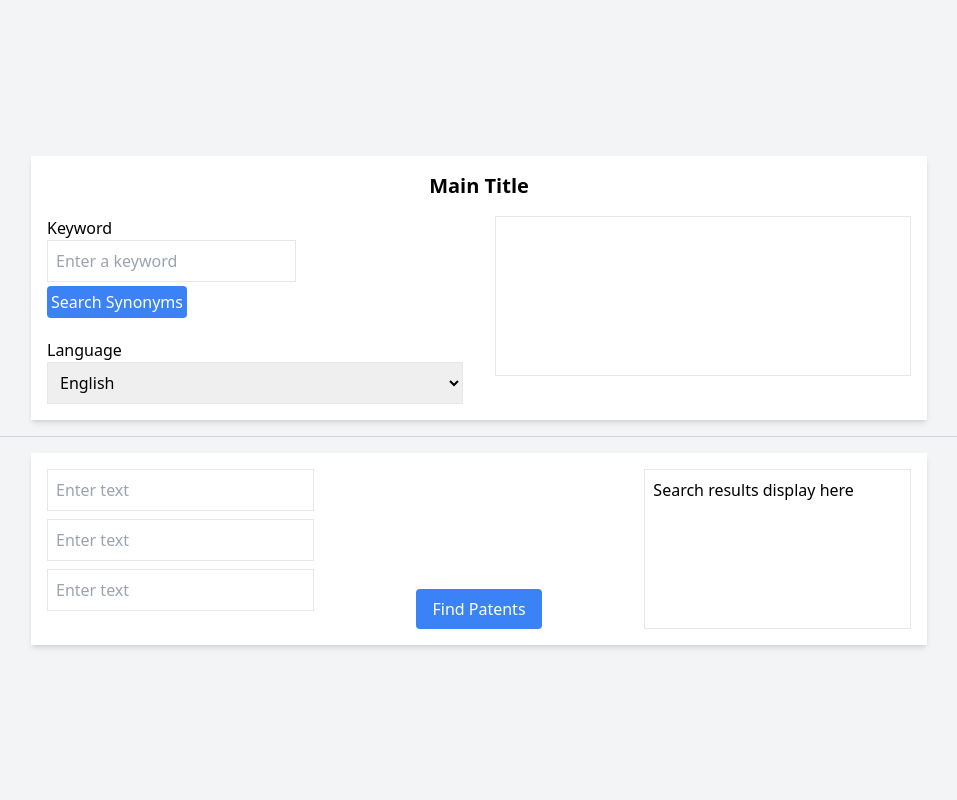
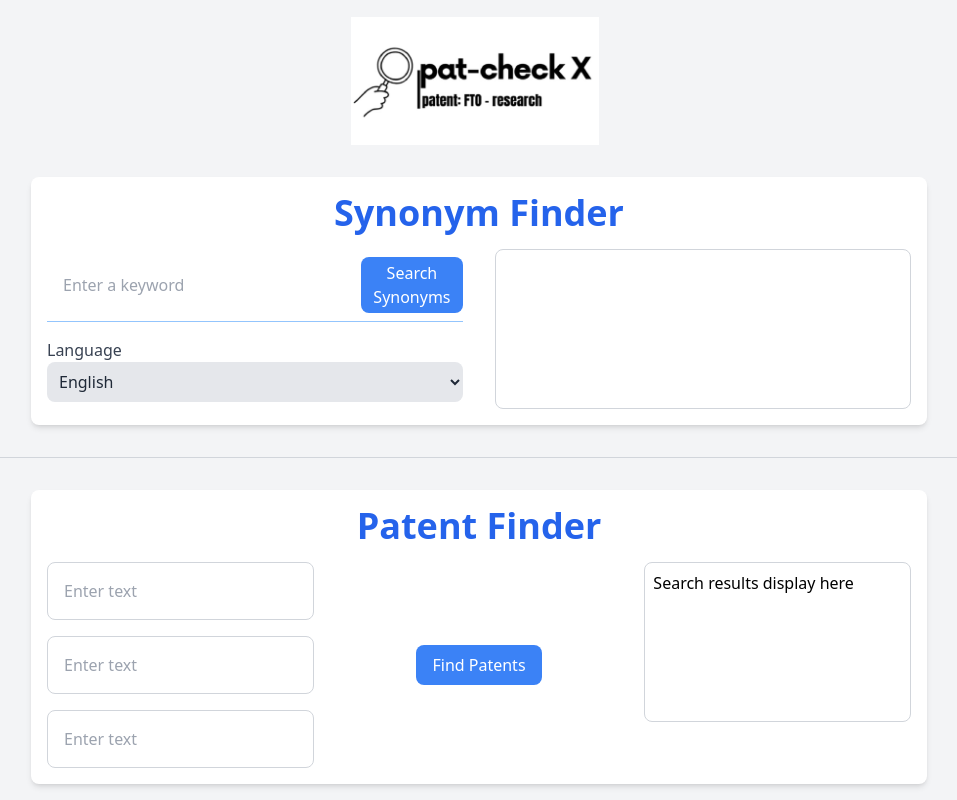
Before and after one commit to pokermaster1/projektpatent, a PHP site: page / in a window 1280 px wide. Shown: the whole page, without its empty margins (161-1118 px from the left). Run offline with PHP 8.4, Linux system fonts and the light colour scheme; some libraries are stand-ins or nearby versions.

Commit message:
frontend changes

```diff
--- a/index.php
+++ b/index.php
@@ -1,42 +1,47 @@
-
-
 <!DOCTYPE html>
 <html lang="en">
+
 <head>
     <meta charset="UTF-8">
     <meta name="viewport" content="width=device-width, initial-scale=1.0">
-    <title>Simple Frontend Layout</title>
+    <title>pat-checkX</title>
     <link href="https://cdn.tailwindcss.com" rel="stylesheet">
     <script src="https://cdn.tailwindcss.com"></script>
+</head>
 
-</head>
 <body class="bg-gray-100">
 
     <!-- Main Container -->
     <div class="min-h-screen flex flex-col items-center justify-center p-4">
+
+        <!-- Title and Logo -->
+        <div class="flex items-center justify-center mb-8">
+            <img src="patCheckerX.png" alt="Logo" class="h-20 md:h-24 lg:h-32 mr-2">
+        </div>
+
         <!-- First Part -->
-        <div class="w-full max-w-4xl p-4 bg-white shadow-md">
-            <h1 class="text-xl font-bold text-center mb-4">Main Title</h1>
-            <div class="flex justify-between">
+        <div class="w-full md:max-w-4xl p-4 bg-white shadow-md rounded-lg">
+            <h1 class="text-3xl md:text-4xl lg:text-4xl font-bold text-center mb-4 text-blue-600">Synonym Finder</h1>
+            <div class="flex flex-col md:flex-row md:justify-between">
+
                 <!-- Left Side: Input, Button and Dropdown -->
-                <div class="flex-1 pr-4">
-                    <div class="mb-4 flex">
-
+                <div class="flex-1 pr-0 md:pr-4">
+                    <div class="mb-4">
                         <form action="" method="post">
-                            <div class="flex-grow pr-2">
-                                <label for="word" class="block font-medium">Keyword</label>
-                                <input type="text" id="word" name="word" placeholder="Enter a keyword" class="border p-2 w-full">
+                            <div class="flex items-center border-b border-blue-300 py-2">
+                                <input type="text" id="word" name="word" placeholder="Enter a keyword"
+                                    class="border-none outline-none w-full text-gray-800 placeholder-gray-400 rounded-lg py-2 px-4"> <!-- Ändere die Größe der Eingabefelder hier -->
+                                <button type="submit"
+                                    class="bg-blue-500 text-white px-1 md:px-1 py-1 rounded-lg hover:bg-blue-600 ml-2"> <!-- Ändere die Größe der Buttons hier -->
+                                    Search Synonyms
+                                </button>
                             </div>
-                            <button type="submit" class=" mt-1 bg-blue-500 text-white px-1 py-1 rounded hover:bg-blue-600 self-end mb-1">
-                                Search Synonyms
-                            </button>
                         </form>
-
-
                     </div>
                     <div>
-                        <label for="language" class="block font-medium">Language</label>
-                        <select id="language" class="border p-2 w-full">
+                        <label for="language" class="block font-medium text-gray-700">Language</label>
+                        <select id="language"
+                            class="border-none outline-none p-2 w-full bg-gray-200 text-gray-800 rounded-lg"> <!-- Ändere die Größe des Dropdowns hier -->
                             <option value="english">English</option>
                             <option value="german">German</option>
                         </select>
@@ -44,42 +49,43 @@
                 </div>
 
                 <!-- Right Side: Results Box -->
-                <div class="flex-1 pl-4">
-                    <div class="h-40 border p-2">
+                <div class="flex-1 pl-0 md:pl-4 mt-4 md:mt-0">
+                    <div class="h-40 border border-gray-300 p-2 rounded-lg overflow-y-auto">
                         <!-- Placeholder for API results -->
-                        <?php
-                            include_once('api.php')
-                            ?>
+                        <?php include_once('api.php') ?>
                     </div>
                 </div>
             </div>
         </div>
 
         <!-- Horizontal Line -->
-        <hr class="my-4 w-full border-t border-gray-300">
+        <hr class="my-8 w-full border-t border-gray-300">
 
         <!-- Second Part -->
-        <div class="w-full max-w-4xl p-4 bg-white shadow-md">
-            <div class="flex justify-between">
+        <div class="w-full md:max-w-4xl p-4 bg-white shadow-md rounded-lg">
+            <h2 class="text-3xl md:text-4xl lg:text-4xl font-bold text-center mb-4 text-blue-600">Patent Finder</h2>
+            <div class="flex flex-col md:flex-row md:justify-between">
+
                 <!-- Left Side: Input Fields -->
-                <div class="flex-1 pr-4">
-                    <input type="text" placeholder="Enter text" class="border p-2 w-full mb-2">
-                    <input type="text" placeholder="Enter text" class="border p-2 w-full mb-2">
-                    <input type="text" placeholder="Enter text" class="border p-2 w-full">
+                <div class="flex-1 pr-0 md:pr-4">
+                    <input type="text" placeholder="Enter text"
+                        class="border border-gray-300 p-4 w-full rounded-lg mb-4"> <!-- Ändere die Größe der Eingabefelder hier -->
+                    <input type="text" placeholder="Enter text"
+                        class="border border-gray-300 p-4 w-full rounded-lg mb-4"> <!-- Ändere die Größe der Eingabefelder hier -->
+                    <input type="text" placeholder="Enter text"
+                        class="border border-gray-300 p-4 w-full rounded-lg"> <!-- Ändere die Größe der Eingabefelder hier -->
                 </div>
 
                 <!-- Middle: Button -->
-                <div class="flex-1 px-4">
-                    <div class="flex justify-center items-end h-full">
-                        <button class="bg-blue-500 text-white px-4 py-2 rounded hover:bg-blue-600">
-                            Find Patents
-                        </button>
-                    </div>
+                <div class="flex-1 px-0 md:px-4 flex items-center justify-center mt-4 md:mt-0">
+                    <button class="bg-blue-500 text-white px-3 md:px-4 py-2 rounded-lg hover:bg-blue-600"> <!-- Ändere die Größe der Buttons hier -->
+                        Find Patents
+                    </button>
                 </div>
 
                 <!-- Right Side: Results Box -->
-                <div class="flex-1 pl-4">
-                    <div class="h-40 border p-2">
+                <div class="flex-1 pl-0 md:pl-4 mt-4 md:mt-0">
+                    <div class="h-40 border border-gray-300 p-2 rounded-lg overflow-y-auto">
                         Search results display here
                     </div>
                 </div>
@@ -87,4 +93,5 @@
         </div>
     </div>
 </body>
+
 </html>
```
Also changed, not shown: patCheckerX.png (added).
